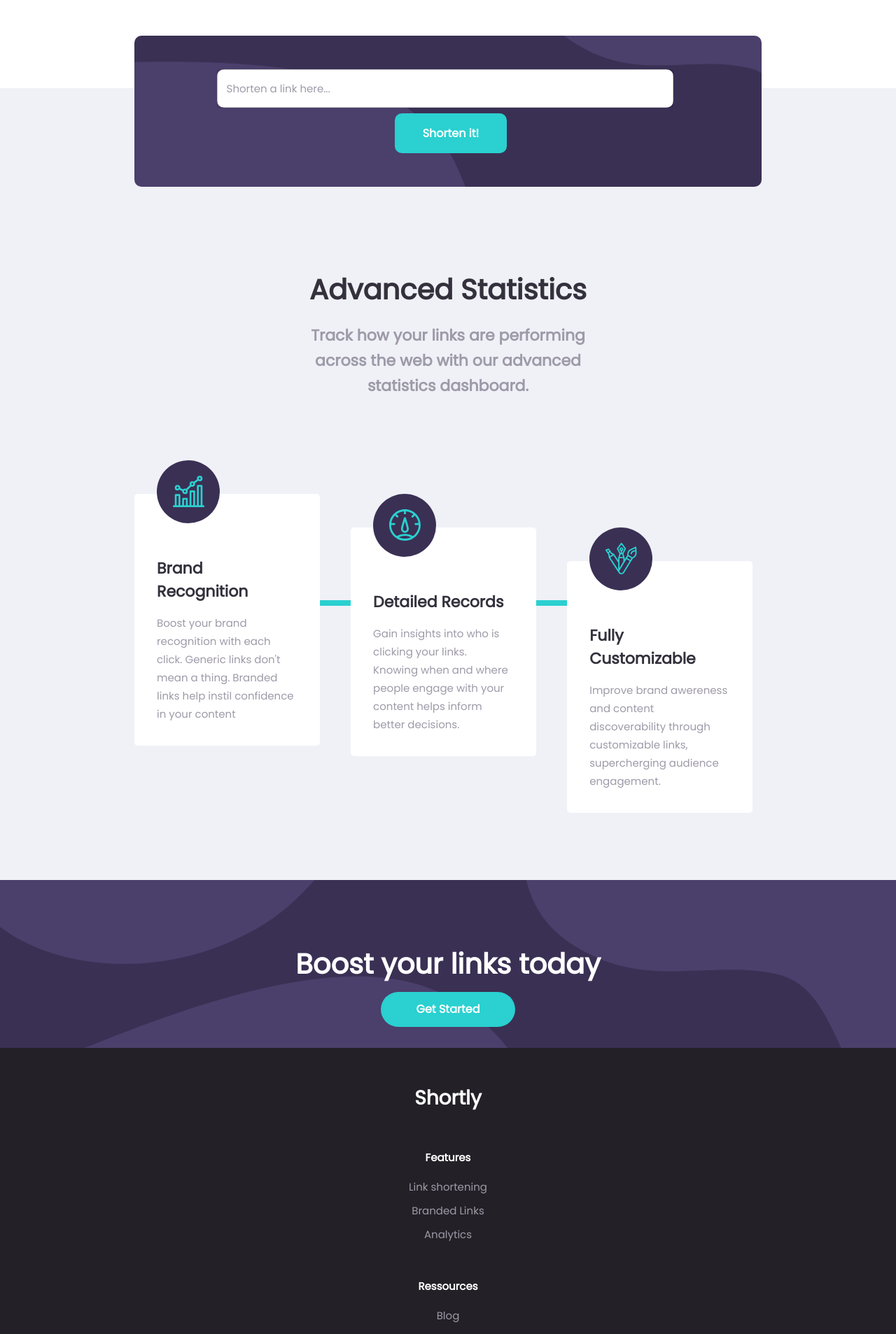
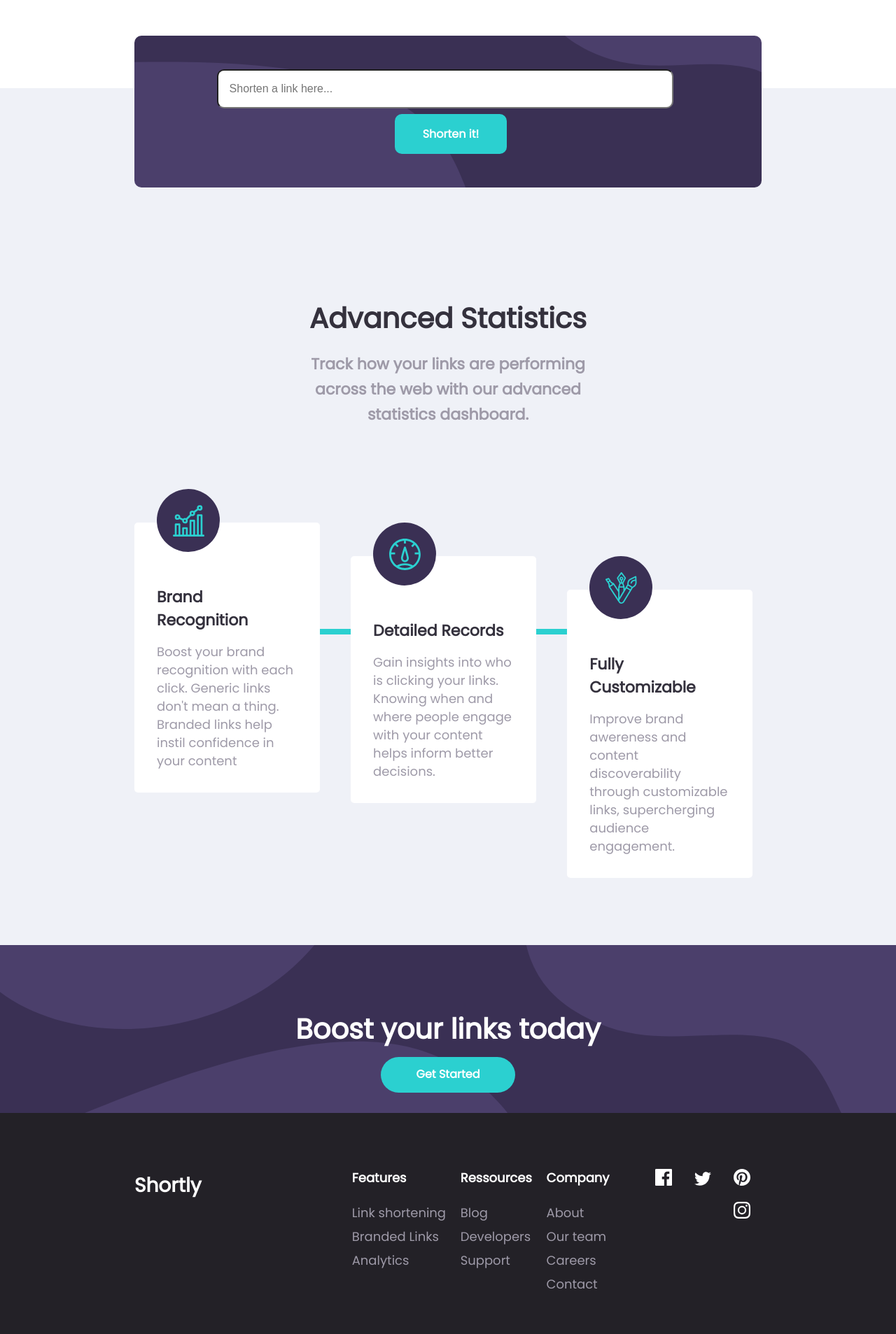
Before and after one commit to AnnaMarandola/shorten_links, a React (Create React App) app: page / in a window 1280 px wide. Shown: the part 912-2819 px from the top of the page at 70% size. Built offline with nearby package versions, Linux system fonts and the light colour scheme.

Commit message:
fetch API and display results

```diff
--- a/package.json
+++ b/package.json
@@ -10,6 +10,7 @@
     "@testing-library/jest-dom": "^5.11.4",
     "@testing-library/react": "^11.1.0",
     "@testing-library/user-event": "^12.1.10",
+    "axios": "^0.21.1",
     "react": "^17.0.2",
     "react-dom": "^17.0.2",
     "react-scripts": "4.0.3",
--- a/src/components/Footer.js
+++ b/src/components/Footer.js
@@ -12,43 +12,77 @@ const styles = (theme) => ({
     flexDirection: "column",
     alignItems: "center",
     backgroundColor: theme.palette.primary.main,
+    [theme.breakpoints.up("md")]: {},
   },
   footer: {
-    paddingTop: "3rem",
+    paddingTop: "5rem",
     paddingBottom: "4rem",
+    [theme.breakpoints.up("md")]: {
+      display: "flex",
+      width: "70%",
+    },
+  },
+  logoContainer: {
+    [theme.breakpoints.up("md")]: {
+      width: "58%",
+    },
   },
   logo: {
     color: "white",
     textAlign: "center",
     fontSize: "28px",
+    [theme.breakpoints.up("md")]: {
+      textAlign: "left",
     },
+  },
+  navContainer: {
+    [theme.breakpoints.up("md")]: {
+      display: "flex",
+      width: "75%",
+      justifyContent: "space-around",
+    },
+  },
+
   column: {
     textAlign: "center",
+    [theme.breakpoints.up("md")]: {
+      textAlign: "left",
+    },
   },
   columnTitle: {
     color: "white",
     marginTop: "3rem",
     marginBottom: "1rem",
+    [theme.breakpoints.up("md")]: {
+      marginTop: "0",
+      marginBottom: "1.5rem",
+    },
   },
   columnItem: {
     marginBottom: "0.5rem",
     "&:hover": {
       color: theme.palette.primary.turquoise,
     },
-
   },
   contactContainer: {
     margin: "2rem",
     width: "100%",
+    [theme.breakpoints.up("md")]: {
+      width: "40%",
+      textAlign: "right",
+      margin: 0,
+    },
   },
   avatarContainer: {
     "&:hover": {
       color: theme.palette.primary.turquoise,
     },
-
   },
   contactIcon: {
     margin: "1rem",
+    [theme.breakpoints.up("md")]: {
+      margin: "0 1rem 1rem 1rem",
+    },
   },
 });
 
@@ -62,6 +96,7 @@ function Footer({ classes }) {
             Shortly
           </Typography>
         </div>
+        <div className={classes.navContainer}>
           <div className={classes.column}>
             <Typography variant="body2" className={classes.columnTitle}>
               Features
@@ -107,6 +142,7 @@ function Footer({ classes }) {
               Contact
             </Typography>
           </div>
+        </div>
         <div className={classes.contactContainer}>
           <img src={FACEBOOK} className={classes.contactIcon} alt="facebook" />
           <img src={TWITTER} className={classes.contactIcon} alt="twitter" />
@@ -120,7 +156,6 @@ function Footer({ classes }) {
             className={classes.contactIcon}
             alt="instagram"
           />
-
         </div>
       </footer>
     </div>
--- /dev/null
+++ b/src/components/Results.js
@@ -0,0 +1,142 @@
+import { useState } from "react";
+import { withStyles, Button, Typography } from "@material-ui/core";
+
+const styles = (theme) => ({
+  resultsContainer: {
+    width: "80%",
+    marginLeft: "10%",
+    display: "flex",
+    flexDirection: "column",
+    paddingBottom: "5rem",
+    [theme.breakpoints.up("md")]: {
+      width: "70%",
+      marginLeft: "15%",
+      marginTop: "-2.5rem",
+    },
+  },
+  result: {
+    backgroundColor: "white",
+    marginBottom: "1rem",
+    display: "flex",
+    borderRadius: "5px",
+    flexDirection: "column",
+    [theme.breakpoints.up("md")]: {
+      justifyContent: "space-between",
+      flexDirection: "row",
+      padding: "1rem",
+    },
+  },
+  longLink: {
+    color: theme.palette.primary.main,
+    fontWeight: 500,
+    padding: "1rem",
+    [theme.breakpoints.up("md")]: {
+      marginLeft: "1rem",
+      padding: 0,
+      marginTop: "0.5rem",
+    },
+  },
+  separator: {
+    color: theme.palette.primary.turquoise,
+    height: "2px",
+    width: "100%",
+    marginTop: "-0.5rem",
+    [theme.breakpoints.up("md")]: {
+      display: "none",
+    },
+  },
+  shortLinkContainer: {
+    display: "flex",
+    flexDirection: "column",
+    padding: "0rem 1rem",
+    [theme.breakpoints.up("md")]: {
+      flexDirection: "row",
+    },
+  },
+  shortLink: {
+    color: theme.palette.primary.turquoise,
+    fontWeight: 500,
+    [theme.breakpoints.up("md")]: {
+      marginRight: "2rem",
+      marginTop: "0.5rem",
+    },
+  },
+  copyButton: {
+    backgroundColor: theme.palette.primary.turquoise,
+    color: "white",
+    textTransform: "initial",
+    fontWeight: 700,
+    padding: "0.5em 2.5em",
+    margin: "1rem 0rem",
+    height: "3rem",
+    borderRadius: "5px",
+    "&:hover": {
+      backgroundColor: theme.palette.secondary.clearBlue,
+      color: theme.palette.primary.yellow,
+    },
+    [theme.breakpoints.up("md")]: {
+      margin: 0,
+    },
+  },
+  copiedButton: {
+    backgroundColor: theme.palette.primary.deepBlue,
+    color: "white",
+    textTransform: "initial",
+    fontWeight: 700,
+    padding: "0.5em 1.8em",
+    margin: "1rem 0rem",
+    height: "3rem",
+    borderRadius: "5px",
+    "&:hover": {
+      backgroundColor: theme.palette.primary.main,
+    },
+    [theme.breakpoints.up("md")]: {
+      margin: 0,
+    },
+  },
+});
+
+const Results = ({ classes, longUrls, shortenUrls, loading }) => {
+  const [isCopied, setCopied] = useState(false);
+
+  const handleCopy = () => {
+    setCopied(true);
+  };
+
+  return (
+      <div className={classes.resultsContainer}>
+
+      {loading && <div>Loading ...</div>}
+
+      { longUrls && longUrls.map((url, id) => (
+      <div className={classes.result} key={id}>
+        <Typography variant="h6" className={classes.longLink}>
+          {url}
+        </Typography>
+        <hr className={classes.separator} />
+
+        <div className={classes.shortLinkContainer}>
+          <Typography variant="h6" className={classes.shortLink}>
+            {shortenUrls[id]}
+          </Typography>
+
+          {isCopied ? (
+            <Button className={classes.copiedButton} onClick={handleCopy}>
+              Copied!
+            </Button>
+          ) : (
+            <Button className={classes.copyButton} onClick={handleCopy}>
+              Copy
+            </Button>
+          )}
+        </div>
+      </div>
+      ))}
+
+
+
+    </div>
+  );
+};
+
+export default withStyles(styles)(Results);
--- a/src/components/SearchBar.js
+++ b/src/components/SearchBar.js
@@ -1,6 +1,9 @@
-import { withStyles, TextField, Button } from "@material-ui/core";
+import { useState, useEffect } from "react";
+import axios from "axios";
+import { withStyles, Button, Typography } from "@material-ui/core";
 import BGDESKTOP from "../assets/bg-shorten-desktop.svg";
 import BGMOBILE from "../assets/bg-shorten-mobile.svg";
+import Results from "./Results";
 
 const styles = (theme) => ({
   root: {
@@ -36,12 +39,14 @@ const styles = (theme) => ({
     borderRadius: "10px",
     marginBottom: "1rem",
     width: "100%",
+    height: "3.5rem",
+    paddingLeft: "1rem",
+    fontSize: "1rem",
     [theme.breakpoints.up("md")]: {
       width: "80%",
       marginBottom: 0,
       marginRight: "1rem",
       margin: "0.5rem",
-
     },
   },
   shortenBtn: {
@@ -64,25 +69,76 @@ const styles = (theme) => ({
       minWidth: "10rem",
       marginLeft: "1rem",
       margin: "0.5rem",
-
     },
   },
 });
 
 const SearchBar = ({ classes }) => {
+  const [urlToConvert, setUrlToConvert] = useState("");
+  const [shortenUrls, setShortenUrls] = useState([]);
+  const [longUrls, setLongUrls] = useState([]);
+  const [loading, setLoading] = useState(false);
+  const [valid, setValid] = useState(true);
+
+  console.log("urlToConvert", urlToConvert);
+  console.log("shortenUrls", shortenUrls);
+  console.log("longUrls", longUrls);
+  console.log("loading", loading);
+  console.log("valid", valid);
+
+  const handleChange = (e) => {
+    setUrlToConvert(e.target.value);
+  };
+
+  const getShortenUrl = () => {
+    axios
+      .get(
+        `https://api.shrtco.de/v2/shorten?url=${urlToConvert}/very/long/link.html`,
+        {
+          responseType: "json",
+        }
+      )
+      .then((res) => {
+        setLongUrls([...longUrls, res.data.result.original_link]);
+        setShortenUrls([...shortenUrls, res.data.result.full_short_link]);
+        setLoading(false);
+      })
+      .catch((err) => {
+        console.log(err);
+        alert("you must enter a valid url");
+        setLoading(false);
+      });
+  };
+
+  const handleSubmit = (e) => {
+    e.preventDefault();
+    if (!urlToConvert) {
+      setValid(false);
+      return null;
+    }
+    getShortenUrl();
+    setUrlToConvert("");
+    setLoading(true);
+  };
+
   return (
     <div className={classes.root}>
       <div className={classes.form}>
-        <form>
-          <TextField
-            variant="outlined"
-            label="Shorten a link here..."
+        <form onSubmit={handleSubmit}>
+          <input
+            id="url"
+            placeholder="Shorten a link here..."
             className={classes.input}
-            color="secondary"
+            type="url"
+            value={urlToConvert}
+            onChange={handleChange}
           />
-          <Button className={classes.shortenBtn}>Shorten it!</Button>
+          <Button type="submit" className={classes.shortenBtn}>
+            Shorten it!
+          </Button>
         </form>
       </div>
+      <Results shortenUrls={shortenUrls} longUrls={longUrls} loading={loading}/>
     </div>
   );
 };
--- a/src/index.js
+++ b/src/index.js
@@ -51,13 +51,13 @@ typography: {
   },
   body1: {
     color: "#9E9AA8",
-    fontSize: "15px",
+    fontSize: "18px",
     fontWeight: 500,
     lineHeight: "26px",
   },
   body2: {
     color: "#9E9AA8",
-    fontSize: "15px",
+    fontSize: "18px",
     fontWeight: 700,
     lineHeight: "26px",
   },
@@ -83,7 +83,6 @@ palette: {
     main: "#34313D",
     whiteish: "#EFF1F7",
     clearBlue: "#9AE3E3",
-
   }
 },
 
```
Also changed, not shown: 2 other files (tests, documents, lock files or other folders). Lines whose indentation alone changed are shown as unchanged.
